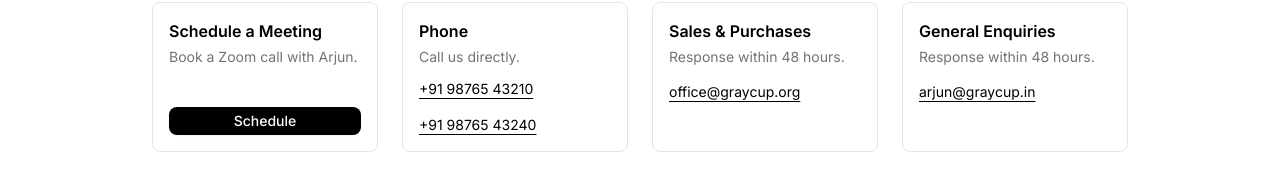
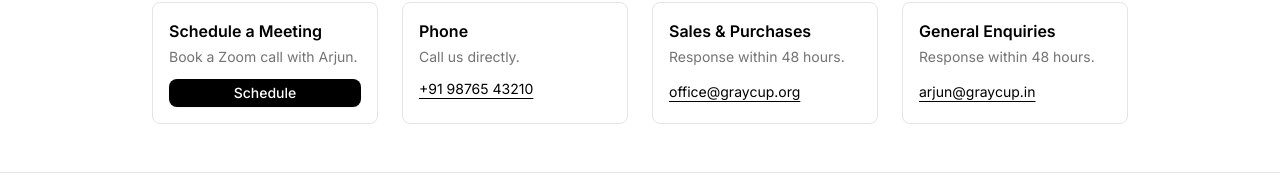
Before and after one commit to Gray-Cup/b2b-graycup-in-static, a Next.js app: page /contact in a window 1280 px wide. Shown: the part 263-452 px from the top of the page. Built offline with nearby package versions, Linux system fonts and the light colour scheme; no server answers.

Commit message:
Update page.tsx

```diff
--- a/src/app/(marketing)/contact/page.tsx
+++ b/src/app/(marketing)/contact/page.tsx
@@ -47,9 +47,7 @@
             <p className="text-sm text-black underline underline-offset-4 hover:text-neutral-600">
               +91 98765 43210
             </p>
-            <p className="text-sm text-black underline underline-offset-4 hover:text-neutral-600 pt-4">
-              +91 98765 43240
-            </p>
+
           </div>
 
           {/* Sales & Purchases */}
```
